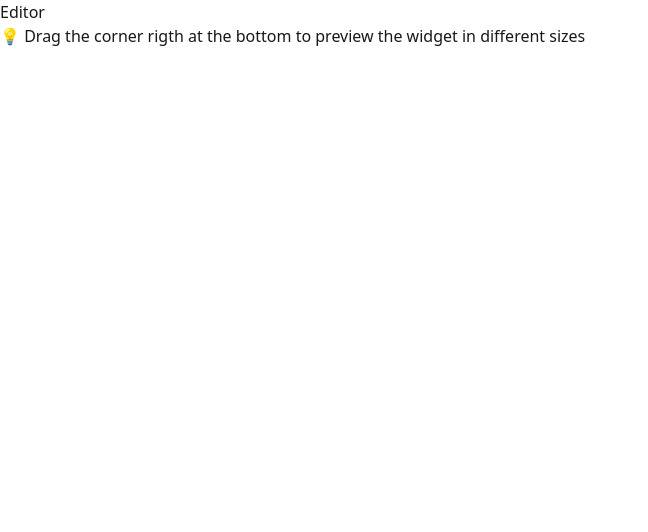
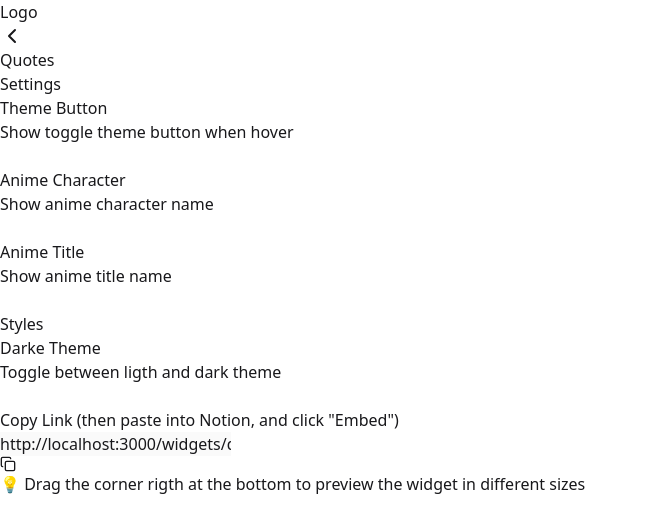
Before and after one commit to codingcodax/weebn, a Next.js app: page /editor/quotes in a window 1280 px wide. Shown: the top 532 px of the page, without its empty margins (0-648 px from the left). Built offline with nearby package versions, Linux system fonts and the light colour scheme.

Commit message:
feat(editor): setup quotes page

```diff
--- a/app/editor/quotes/page.tsx
+++ b/app/editor/quotes/page.tsx
@@ -1,15 +1,112 @@
-import { LivePreview, Tooltip } from '~/components/pages/editor';
+'use client';
+
+import { useEffect, useState } from 'react';
+
+import {
+  LivePreview,
+  OptionItem,
+  SettingsPane,
+  Tooltip,
+  WidgetConfig,
+} from '~/components/pages/editor';
+import { useDarkMode, useHasMounted, useToggle } from '~/hooks/index';
+
+const BASE_URL = 'http://localhost:3000';
+const PATH = '/widgets/quotes?';
+const queries =
+  'showThemeButton=true&showAnimeCharacter=true&showAnimeTitle=true';
 
 const Quotes = () => {
+  const hasMounted = useHasMounted();
+  const { isDarkMode, toggleTheme } = useDarkMode();
+  const [widgetUrl, setWidgetUrl] = useState(`${BASE_URL}${PATH}${queries}`);
+
+  const [themeButtonIsEnabled, toggleThemeButtonIsEnabled] = useToggle(true);
+  const [characterIsEnabled, toggleCharacterIsEnabled] = useToggle(true);
+  const [titleIsEnabled, toggleTitleIsEnabled] = useToggle(true);
+
+  useEffect(() => {
+    const updateWidget = () => {
+      const newQueries = `showThemeButton=${themeButtonIsEnabled}&showAnimeCharacter=${characterIsEnabled}&showAnimeTitle=${titleIsEnabled}`;
+      const newWidgetUrl = `${BASE_URL}${PATH}${newQueries}`;
+
+      setWidgetUrl(newWidgetUrl);
+    };
+
+    updateWidget();
+  }, [themeButtonIsEnabled, characterIsEnabled, titleIsEnabled]);
+
   return (
     <div className='grid h-screen grid-cols-3'>
-      <div>
-        <p>Editor</p>
-      </div>
+      <WidgetConfig>
+        <WidgetConfig.Nav />
+        <WidgetConfig.Title>Quotes</WidgetConfig.Title>
+        <SettingsPane>
+          <SettingsPane.Section>
+            <SettingsPane.Title>Settings</SettingsPane.Title>
+
+            <OptionItem>
+              <OptionItem.Name>Theme Button</OptionItem.Name>
+              <OptionItem.Description>
+                Show toggle theme button when hover
+              </OptionItem.Description>
+              <OptionItem.Switch
+                isEnabled={themeButtonIsEnabled}
+                toggle={toggleThemeButtonIsEnabled}
+              />
+            </OptionItem>
+
+            <OptionItem>
+              <OptionItem.Name>Anime Character</OptionItem.Name>
+              <OptionItem.Description>
+                Show anime character name
+              </OptionItem.Description>
+              <OptionItem.Switch
+                isEnabled={characterIsEnabled}
+                toggle={toggleCharacterIsEnabled}
+              />
+            </OptionItem>
+
+            <OptionItem>
+              <OptionItem.Name>Anime Title</OptionItem.Name>
+              <OptionItem.Description>
+                Show anime title name
+              </OptionItem.Description>
+              <OptionItem.Switch
+                isEnabled={titleIsEnabled}
+                toggle={toggleTitleIsEnabled}
+              />
+            </OptionItem>
+          </SettingsPane.Section>
+
+          <SettingsPane.Divider />
+
+          <SettingsPane.Section>
+            <SettingsPane.Title>Styles</SettingsPane.Title>
+
+            <OptionItem>
+              <OptionItem.Name>Darke Theme</OptionItem.Name>
+              <OptionItem.Description>
+                Toggle between ligth and dark theme
+              </OptionItem.Description>
+              {hasMounted ? (
+                <OptionItem.Switch
+                  isEnabled={isDarkMode}
+                  toggle={toggleTheme}
+                />
+              ) : (
+                <OptionItem.SwitchSkeleton />
+              )}
+            </OptionItem>
+          </SettingsPane.Section>
+        </SettingsPane>
+
+        <WidgetConfig.Footer widgetUrl={widgetUrl} />
+      </WidgetConfig>
       <div className='col-span-2 flex flex-col items-center justify-center space-y-4'>
         <Tooltip />
 
-        <LivePreview page='/widgets/quotes' />
+        <LivePreview page={widgetUrl} />
       </div>
     </div>
   );
```
